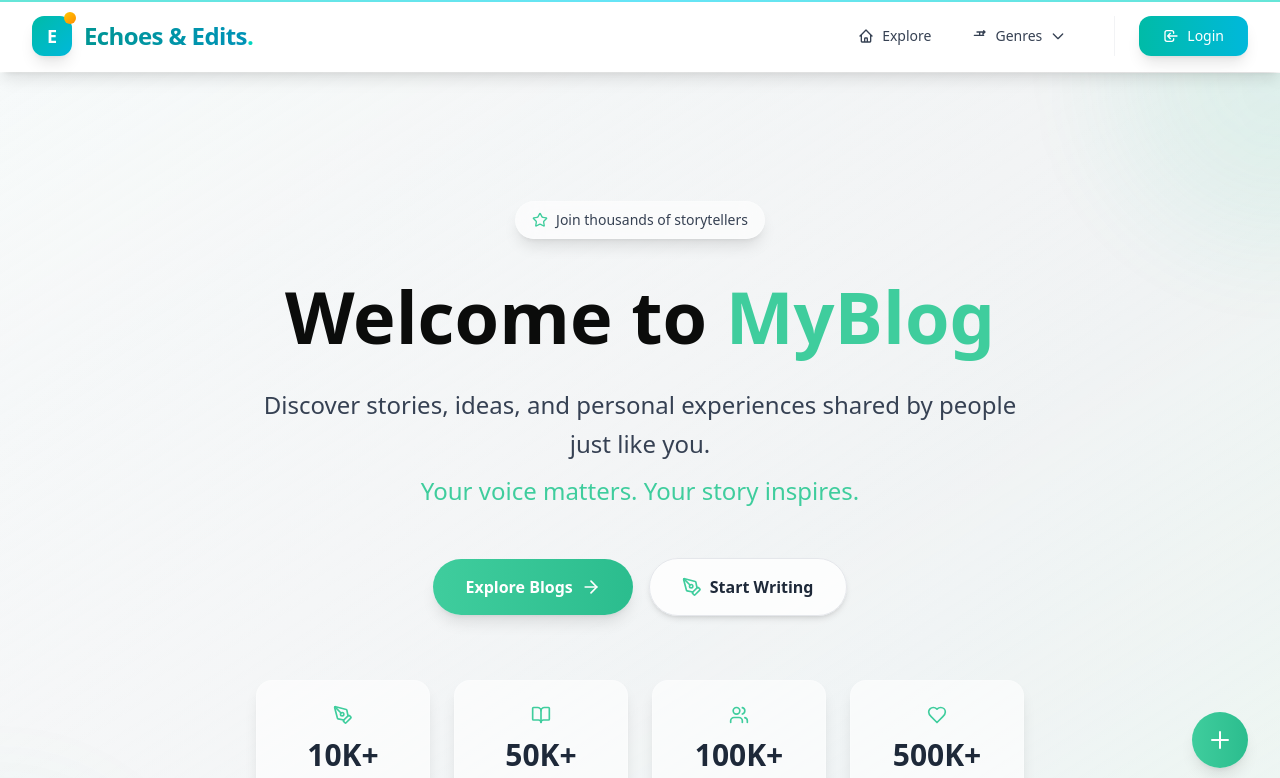
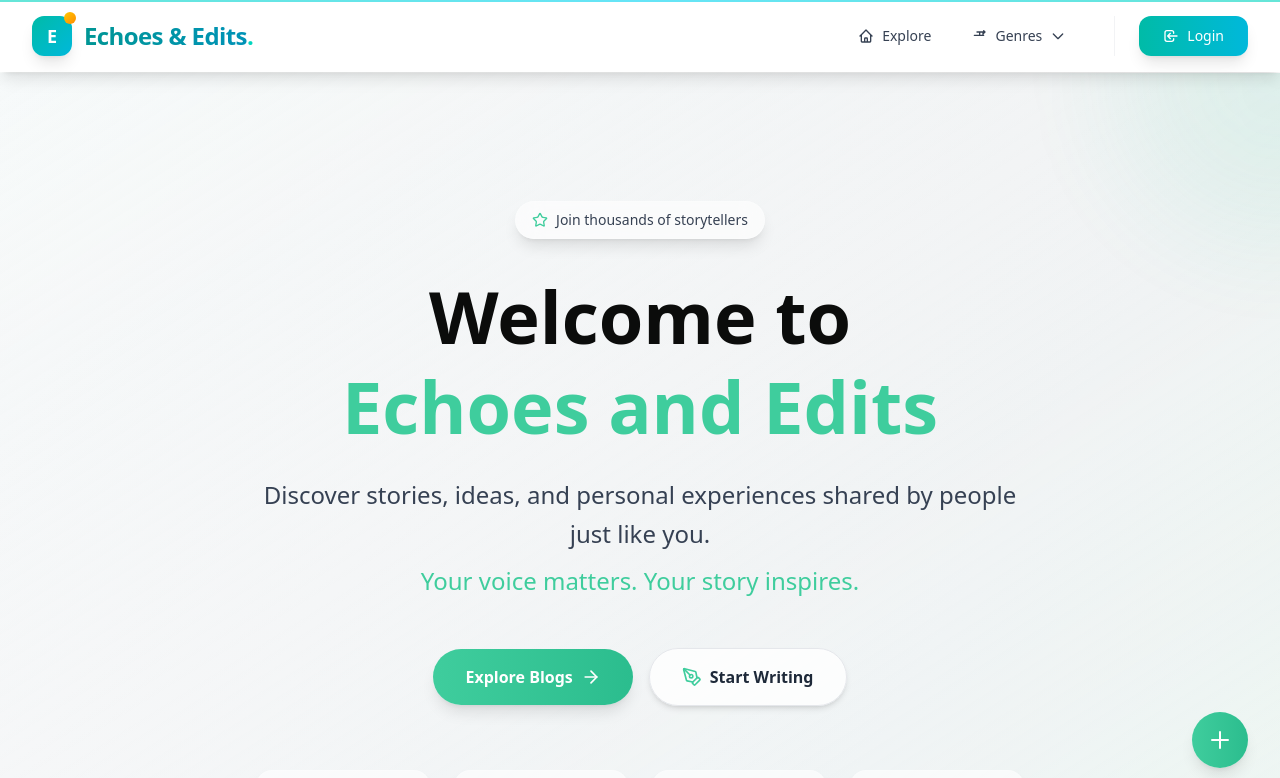
Before and after one commit to Abhijeet002/Blog-app, a React (Vite) app in the folder client/: page / in a window 1280 px wide. Shown: the top 778 px of the page. Built offline with nearby package versions, Linux system fonts and the light colour scheme.

Commit message:
update home: Edit name

```diff
--- a/client/src/pages/Home.jsx
+++ b/client/src/pages/Home.jsx
@@ -74,9 +74,9 @@ const Home = () => {
 
           {/* Main Heading */}
           <h1 className="text-4xl sm:text-5xl lg:text-6xl xl:text-7xl font-heading font-bold mb-6 leading-tight animate-fade-in">
-            Welcome to{' '}
+            Welcome to{' '}<br></br>
             <span className="relative">
-              <span className="text-[#3fcd9d]">MyBlog</span>
+              <span className="text-[#3fcd9d]">Echoes and Edits</span>
               <div className="absolute -bottom-2 left-0 right-0 h-1 bg-gradient-to-r from-[#3fcd9d] to-[#2bbd8e] rounded-full transform scale-x-0 animate-scale-x"></div>
             </span>
           </h1>
```
